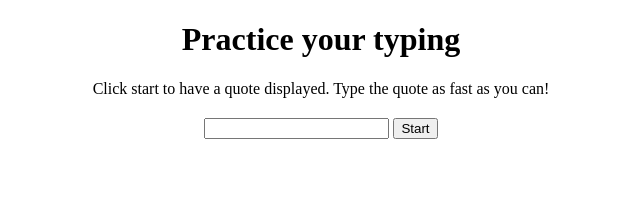
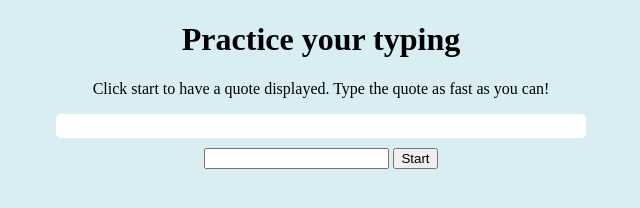
Before and after one commit to ozee1z/typing-game, a plain HTML site: page index.html in a window 1280 px wide. Shown: the whole page, without its empty margins (319-959 px from the left). Drawn offline with Linux system fonts and the light colour scheme.

Commit message:
Changed the background color of the body, quote container and table cells. Also increased the padding of the quote container and table cells.

```diff
--- a/index.html
+++ b/index.html
@@ -22,13 +22,13 @@
           <p id="message" class="successMessage"></p> <!-- This will display any status messages -->
       </div>
     </div>
-    <div>
+    <div class="typingContainer">
       <input type="text" id="typed-value" /> <!-- The textbox for typing -->
       <button type="button" id="start">Start</button> <!-- To start the game -->
       <button type="button" id="clearScore" class="clearScoreBtn">Clear High Score</button> <!-- To clear the highscore -->
     </div>
     <table id="highScoresTable" class="highScoreStyle">
-      <thead>
+      <thead class="theadStyle">
         <tr>
           <th>Rank</th>
           <th>High Score</th>
--- a/style.css
+++ b/style.css
@@ -1,3 +1,7 @@
+body {
+  background-color: #D9EEF3;
+}
+
 .container {
   text-align: center;
   margin: 0 auto;
@@ -7,6 +11,13 @@
   margin: 0 auto;
   width: 500px;
   text-align: left;
+  background-color: white;
+  padding: 2px 15px;
+  border-radius: 5px;
+}
+
+.typingContainer {
+  margin-top: 10px;
 }
 
 .highlight {
@@ -74,8 +85,9 @@
 
 .highScoreStyle th,
 .highScoreStyle td {
-    padding: 10px;             /* Add padding for spacing */
+    padding: 20px;             /* Add padding for spacing */
     border: 1px solid #ddd;    /* Add borders for clarity */
+    background-color: white;
 }
 
 .clearScoreBtn {
```
